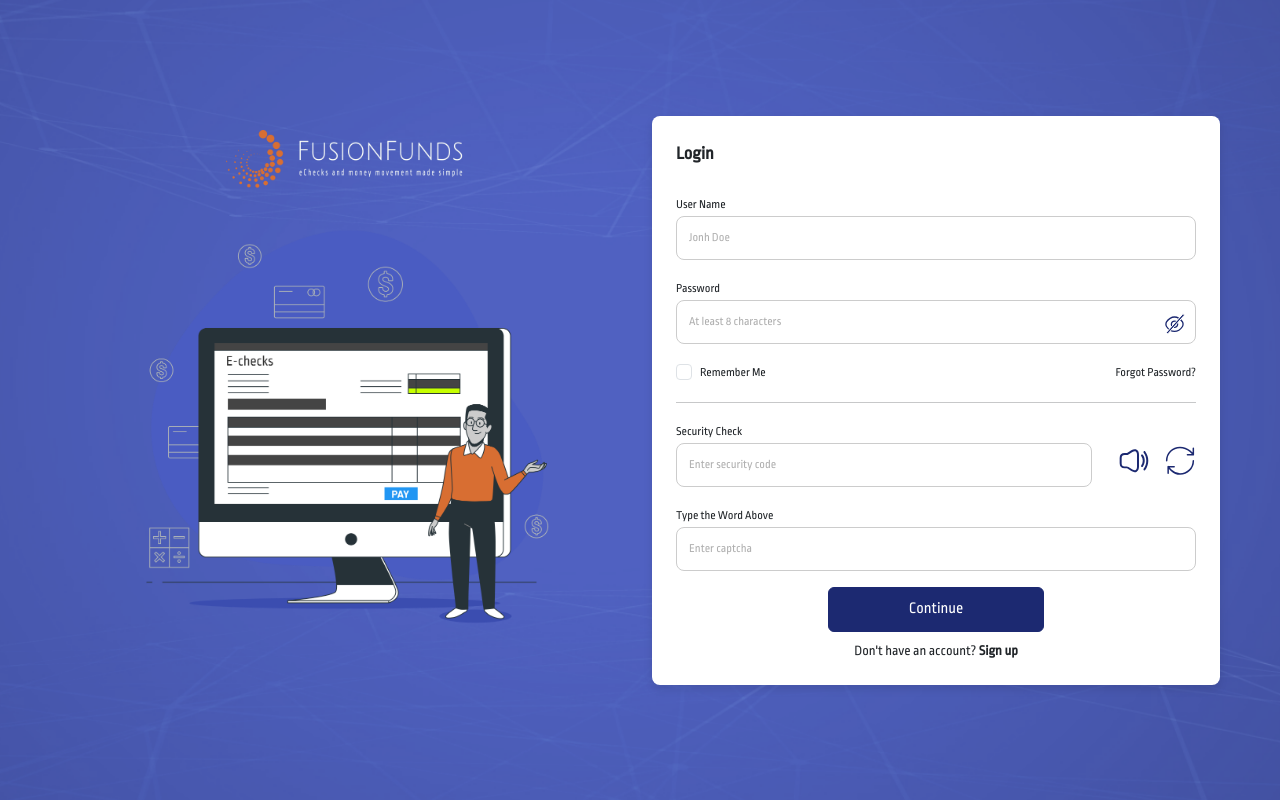
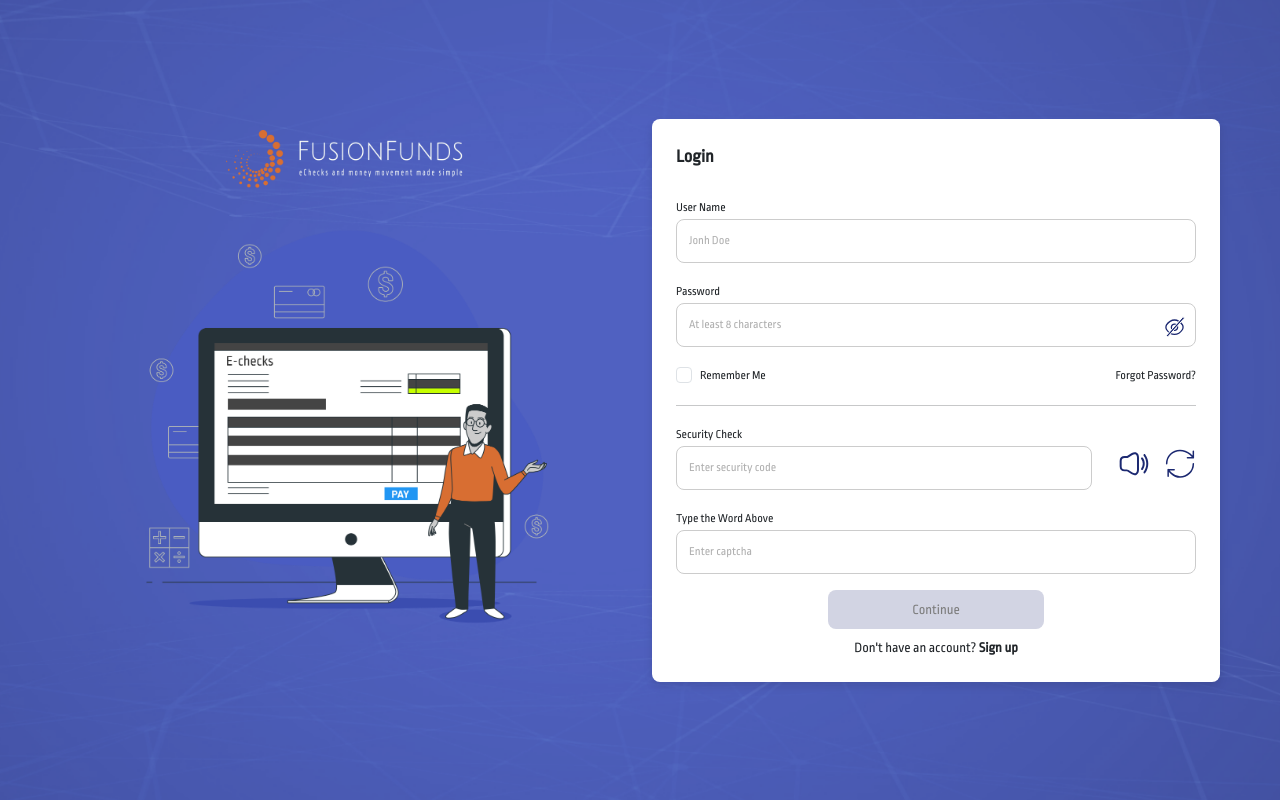
Before and after one commit to arijitf14/fusion-funds, a React (Vite) app: page / in a window 1280 px wide. Built offline with nearby package versions, Linux system fonts and the light colour scheme.

Commit message:
dashboard and design fixes

```diff
--- a/src/components/Login/Login.tsx
+++ b/src/components/Login/Login.tsx
@@ -10,19 +10,30 @@ import "./Login.css";
 import CustomField from "@components/core/Input/CustomFieldProps";
 import { FusionLogo } from "@assets/images";
 import { RefreshIcon, VolumeIcon } from "@assets/svg";
+import CustomButton from "@components/core/CustomButton/CustomEditButton";
+
+interface LoginFormValues {
+  email: string;
+  password: string;
+  captcha: string;
+  security: string;
+  rememberMe?: boolean; // Optional: if you want to track the checkbox state
+}
 
 const Login = () => {
   const navigate = useNavigate();
   const [modalShow, setModalShow] = useState<boolean>(false);
 
-  const initialValues = {
+  const initialValues:LoginFormValues = {
     email: "",
     password: "",
     captcha: "",
     security: "",
   };
 
-  const handleSubmit = () => {
+  const handleSubmit = (values:LoginFormValues) => {
+    console.log(values);
+
     setModalShow(true);
   };
 
@@ -59,14 +70,14 @@ const Login = () => {
             <div className="login-form-container">
               <div className="login-form">
                 <h2 className="text-start text-lg font-semibold mb-4">
-                Login
+                  Login
                 </h2>
                 <Formik
                   initialValues={initialValues}
                   validationSchema={validationSchema}
                   onSubmit={handleSubmit}
                 >
-                  {({ touched, errors }) => (
+                  {({ touched, values, errors, handleSubmit, isValid, dirty }) => (
                     <Form>
                       {/* Email Field */}
                       <CustomField
@@ -115,7 +126,7 @@ const Login = () => {
 
                       {/* Security Check Field */}
                       <div className="d-flex align-items-center justify-content-between">
-                        <div style={{ width: "80%"}}>
+                        <div style={{ width: "80%" }}>
                           <CustomField
                             type="text"
                             name="security"
@@ -124,13 +135,13 @@ const Login = () => {
                             className="col-md-12"
                             touched={touched}
                             errors={errors}
-                        fieldTextSize="fieldTextSize"
+                            fieldTextSize="fieldTextSize"
                           />
                         </div>
 
-                        <div style={{width: '15%'}} className="d-flex gap-1 align-items-center justify-content-between">
-                            <VolumeIcon />
-                            <RefreshIcon />
+                        <div style={{ width: '15%' }} className="d-flex gap-1 align-items-center justify-content-between">
+                          <VolumeIcon />
+                          <RefreshIcon />
                         </div>
                       </div>
 
@@ -149,9 +160,12 @@ const Login = () => {
                       {/* Submit Button */}
                       <div className="d-flex justify-content-center">
                         <div className="d-grid col-md-5 mb-2">
-                          <button type="submit" className="btn btn-primary">
-                          Continue
-                          </button>
+                          <CustomButton
+                          onSelect={handleSubmit}
+                          title="Continue"
+                          containFill={true}
+                           buttonDisabled={!isValid || !dirty} // Disable button if form is invalid or not modified
+                          />
                         </div>
                       </div>
 
--- a/src/components/core/CustomButton/CustomButton.css
+++ b/src/components/core/CustomButton/CustomButton.css
@@ -11,7 +11,10 @@
   cursor: pointer; /* Pointer cursor for interactivity */
   transition: background-color 0.2s ease, color 0.2s ease; /* Hover effects */
 }
-
+.containFillButoom {
+  background-color: #1C2971;
+  color: #FFFFFF;
+}
 /* Icon container (circular) */
 .edit-button-icon {
   display: flex; /* Center the plus sign */
@@ -32,6 +35,19 @@
 
 /* Text beside the icon */
 .edit-button-text {
-    font-size: 16px; /* Font size for the text */
+  font-size: 14px; /* Font size for the text */
   font-weight: 500; /* Slightly bold text */
+  white-space: pre;
 }
+
+  .edit-disable-button {
+    border: 1px solid transparent;
+    background-color: #D2D4E3;
+    color: #7D7D7D;
+    display: inline-flex;
+    align-items: center;
+    justify-content: center;
+    border-radius: 8px;
+    padding: 8px 16px;
+    transition: background-color 0.2s ease, color 0.2s ease;
+  }
--- a/src/components/core/CustomButton/CustomEditButton.tsx
+++ b/src/components/core/CustomButton/CustomEditButton.tsx
@@ -3,17 +3,19 @@ import "./CustomButton.css";
 interface CustomButtonProps {
   onSelect: () => void;
   title: string;
-  icon: string;
+  icon?: React.ReactNode;
+  containFill?:boolean;
+  buttonDisabled?:boolean;
 }
 
 const CustomButton: React.FC<CustomButtonProps> = (props) => {
-  const { onSelect, title, icon } = props;
+  const { onSelect, title, icon, containFill=false, buttonDisabled=false } = props;
 
   return (
-    <div>
-      <div className="edit-button" onClick={() => onSelect()}>
+    // <div>
+      <div className={`${buttonDisabled ? 'edit-disable-button' : 'edit-button' } ${containFill ? 'containFillButoom' : ''} `} onClick={() => onSelect()}>
         {/* Icon */}
-        {icon !== "" && (
+        {icon && (
           <div className="edit-button-icon">
             <span className="edit-button-plus">{icon}</span>
           </div>
@@ -22,7 +24,7 @@ const CustomButton: React.FC<CustomButtonProps> = (props) => {
         {/* Text */}
         <span className="edit-button-text">{title}</span>
       </div>
-    </div>
+    // </div>
   );
 };
 
```
Lines whose indentation alone changed are shown as unchanged.
